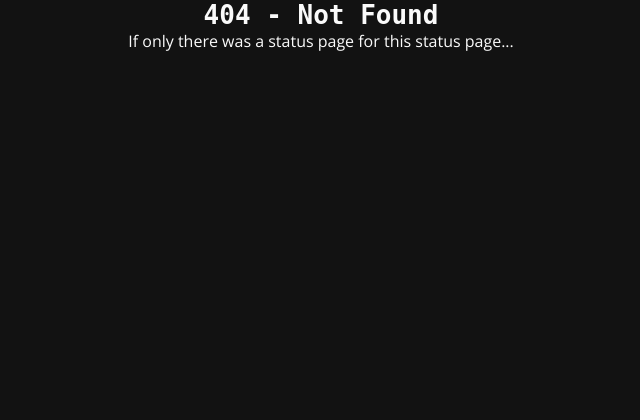
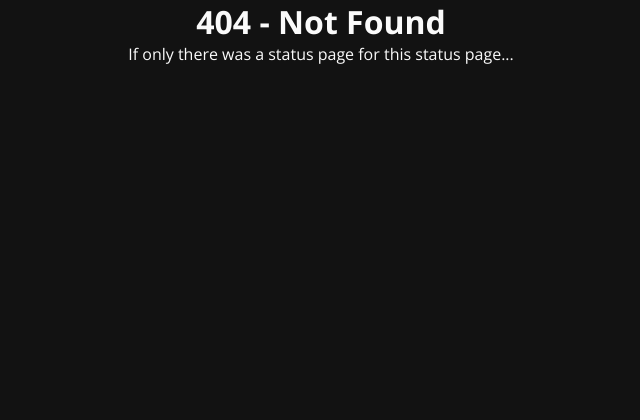
Before and after one commit to lemonyte/deta-status, a FastAPI app: template dashboard/templates/404.html in a window 1280 px wide. Shown: the top 420 px of the page, without its empty margins (319-959 px from the left). Run offline with FastAPI, Linux system fonts and the light colour scheme; the template is opened without the code that fills it, so the values that code supplies are empty.

Commit message:
Update 404.html

```diff
--- a/dashboard/templates/404.html
+++ b/dashboard/templates/404.html
@@ -2,9 +2,9 @@
 
 {% block content %}
 <div>
-  <h1 style="font-family: monospace;">404 - Not Found</h1>
+  <h1>404 - Not Found</h1>
   <p>If only there was a status page for this status page...</p>
-  <img id="image" style="max-height: 600px; max-width: 600px; height: auto; width: auto;">
+  <img id="image" style="max-height: 500px; max-width: 600px; height: auto; width: auto;">
 </div>
 {% endblock %}
 
```
